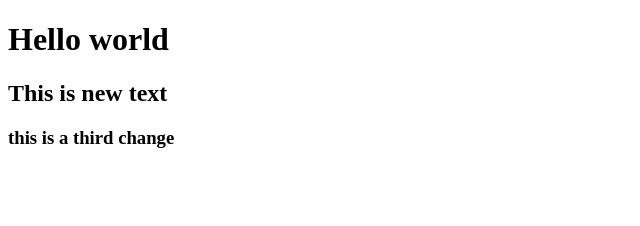
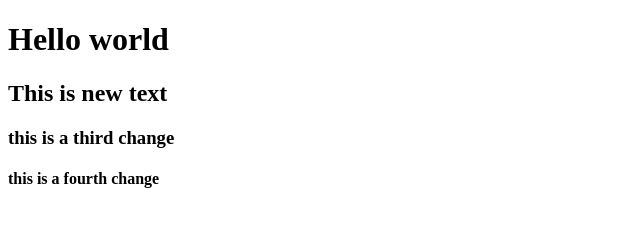
Before and after one commit to omchoudhary/SourceTreePractice, a plain HTML site: page index-op.html in a window 1280 px wide. Shown: the whole page, without its empty margins (0-640 px from the left). Drawn offline with Linux system fonts and the light colour scheme.

Commit message:
Added H4 tag

```diff
--- a/index-op.html
+++ b/index-op.html
@@ -7,5 +7,6 @@
 <h1>Hello world</h1>
 <h2>This is new text</h2>
     <h3>this is a third change </h3>
+    <h4>this is a fourth change </h4>
 </body>
 </html>
```
